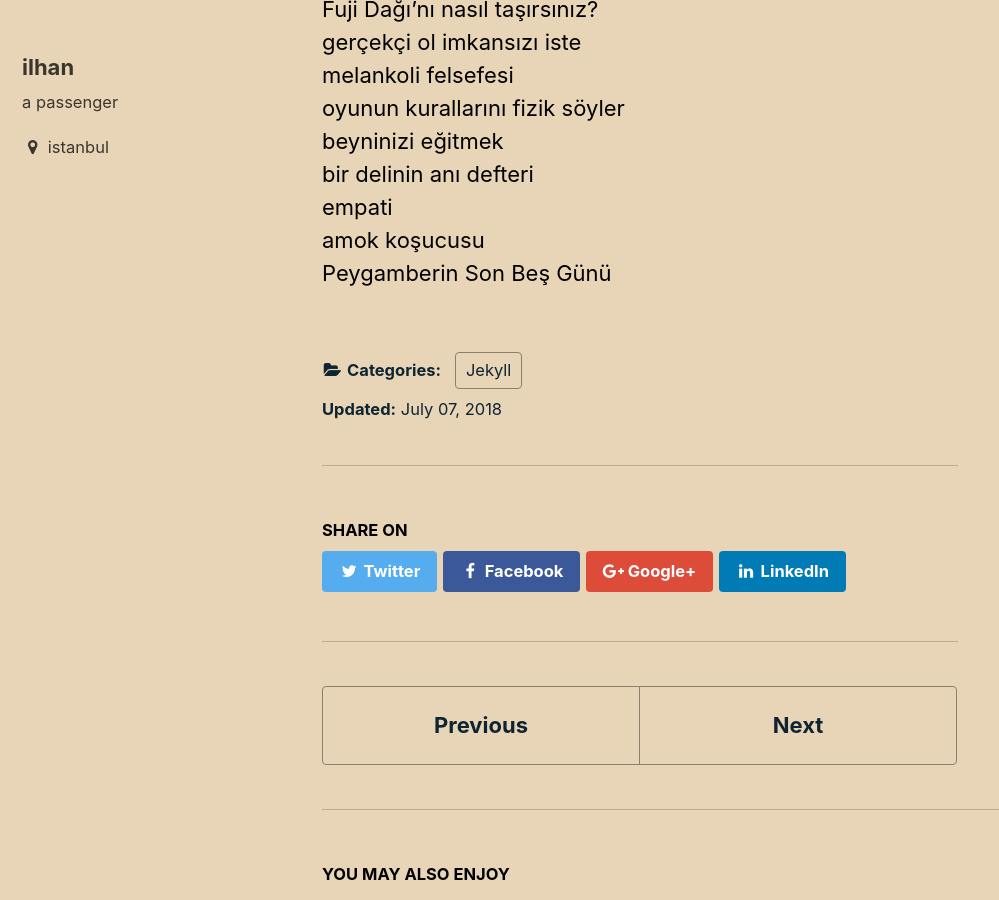
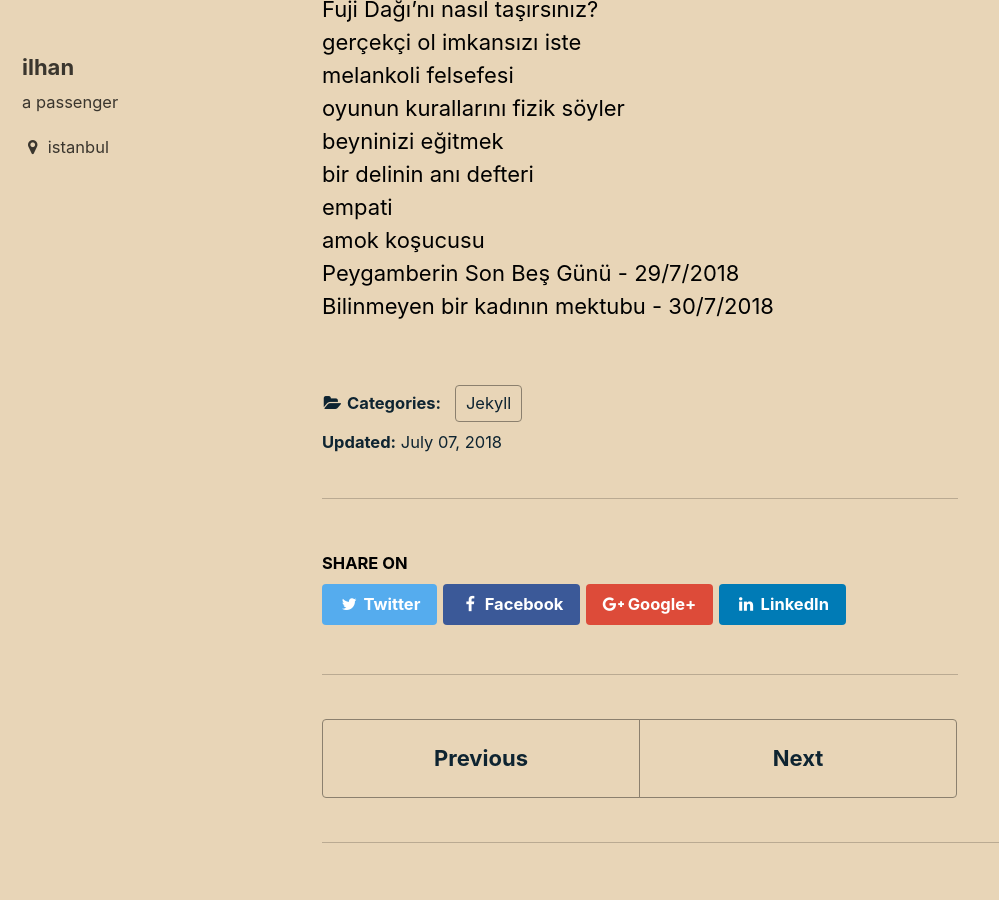
Before and after one commit to ilhangoren/ilhangoren.github.io, a Jekyll site: the page built from _posts/2018-7-7-Listem.md, in a window 1280 px wide and 900 px high, scrolled down 4451 px. Shown: the whole window, without its empty margins (0-999 px from the left). Built offline with Jekyll 4.4.1, drawn with Linux system fonts in a browser that asks for light colours; some of the changed text lies outside the part shown.

Commit message:
Update 2018-7-7-Listem.md

```diff
--- a/_posts/2018-7-7-Listem.md
+++ b/_posts/2018-7-7-Listem.md
@@ -140,4 +140,5 @@ beyninizi eğitmek<br>
 bir delinin anı defteri<br>
 empati<br>
 amok koşucusu<br>
-Peygamberin Son Beş Günü<br>
+Peygamberin Son Beş Günü - 29/7/2018<br>
+Bilinmeyen bir kadının mektubu - 30/7/2018<br>
```
